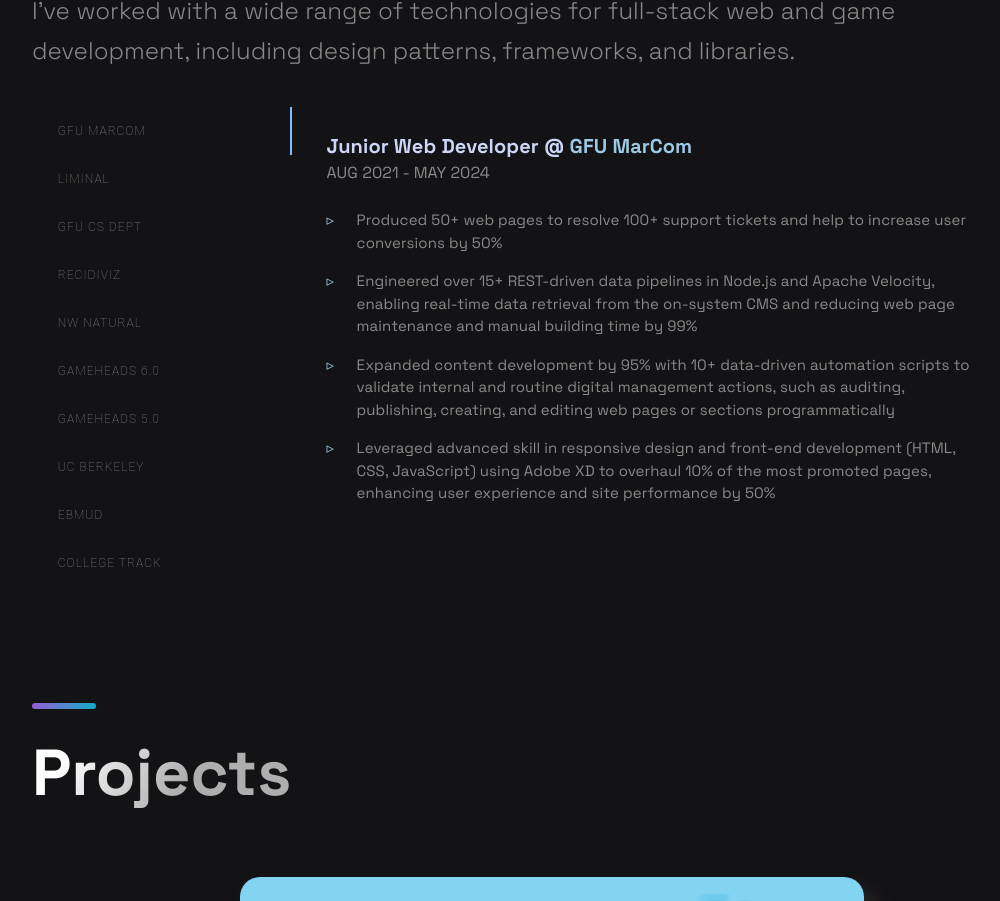
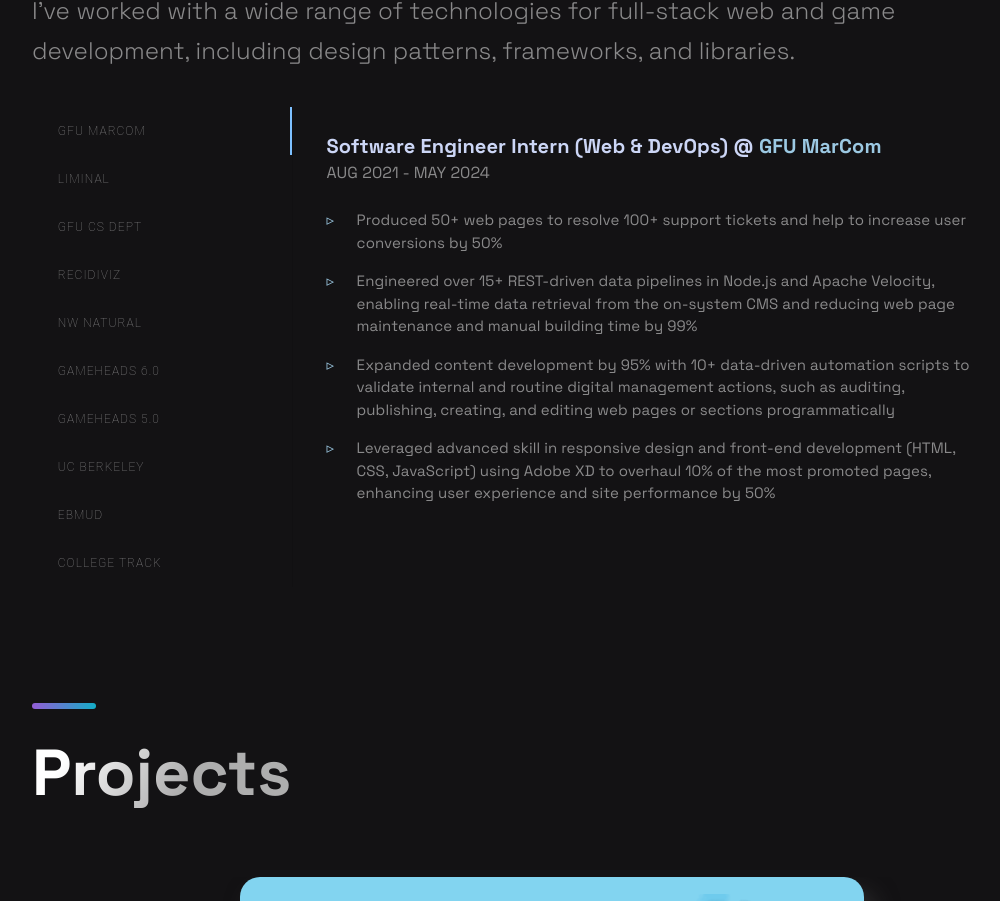
Before and after one commit to HarryZ10/harryjzhu.com, a Next.js app: page / in a window 1280 px wide. Shown: the part 979-1880 px from the top of the page, without its empty margins (88-1088 px from the left). Built offline with nearby package versions, Linux system fonts and the light colour scheme.

Commit message:
Update website

```diff
--- a/src/components/Experiences/Experiences.js
+++ b/src/components/Experiences/Experiences.js
@@ -55,7 +55,7 @@
 
   const experienceItems = {
     "GFU MarCom": {
-      jobTitle: "Junior Web Developer @",
+      jobTitle: "Software Engineer Intern (Web & DevOps) @",
       duration: "AUG 2021 - MAY 2024",
       desc: [
         "Produced 50+ web pages to resolve 100+ support tickets and help to increase user conversions by 50%",
```
